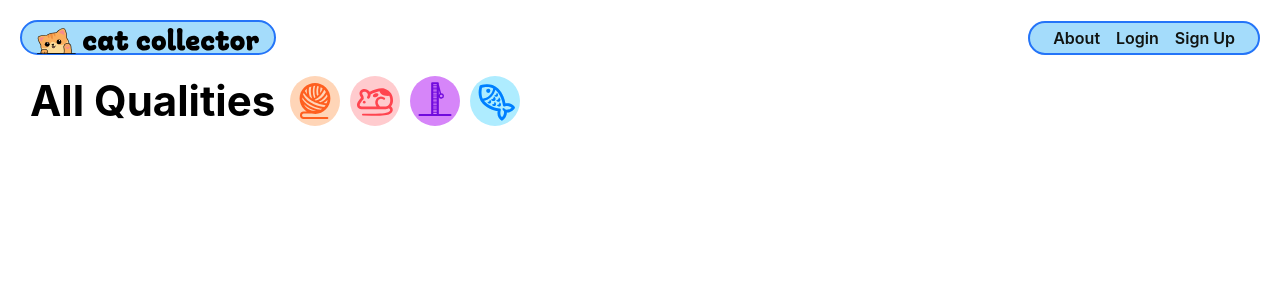
After one commit to berylrb/beba, a Django app: page /qualities/ in a window 1280 px wide. The commit adds this page. Shown: the top 300 px of the page. Run offline with Django 4.2, Linux system fonts and the light colour scheme; data that the repository does not hold is empty.

Commit message:
finish setup part 5

```diff
--- a/main_app/admin.py
+++ b/main_app/admin.py
@@ -1,6 +1,7 @@
 from django.contrib import admin
-from .models import Prompt, Car
+from .models import Prompt, Car, Qualities
 # Register your models here.
 
 admin.site.register(Prompt)
 admin.site.register(Car)
+admin.site.register(Qualities)
--- /dev/null
+++ b/main_app/static/css/qualities/qualities-index.css
@@ -0,0 +1,64 @@
+.card-container {
+  padding: 0 40px;
+  display: flex;
+  justify-content: center;
+  flex-wrap: wrap;
+}
+
+.card {
+  width: 224px;
+  height: 224px;
+  margin: 10px;
+  border: solid 2px;
+  box-shadow: var(--card-box-shadow);
+  position: relative;
+}
+
+.card-bg{
+  opacity: .4;
+  position: absolute;
+  display: inline-flex;
+  top: 0;
+  left: 0;
+  width: 100%;
+  height: 100%;
+}
+
+.card-content {
+  padding: 15px;
+  height: 100%;
+  width: 100%;
+  display: flex;
+  align-items: flex-end;
+  justify-content: flex-end;
+  flex-direction: column;
+}
+
+.card > a {
+  position: absolute;
+  top: 0;
+  left: 0;
+  width: 100%;
+  height: 100%;
+  display: inline-block;
+  text-decoration: none;
+  color: var(--text-color);
+}
+
+.card h2 {
+  margin: 7px 0;
+  font-size: var(--font-xl);
+}
+
+.card p {
+  margin: 0;
+  font-size: var(--font-reg);
+}
+
+.page-header > img {
+  margin-left: 10px;
+}
+
+.page-header > img:first-of-type {
+  margin-left: 15px;
+}
--- a/main_app/templates/base.html
+++ b/main_app/templates/base.html
@@ -30,7 +30,9 @@
       <ul>
         {% if user.is_authenticated %}
           <li><a href="{% url 'prompts_index' %}">All Prompts</a></li>
+          <li><a href="{% url 'qualities_index' %}">All Qualities</a></li>
           <li><a href="{% url 'prompts_create' %}">Add a Prompt</a></li>
+          <li><a href="{% url 'qualities_create' %}">Add a Quality</a></li>
           <li><a href="{% url 'about' %}">About</a></li>
           <li><a href="{% url 'logout' %}">Log out</a></li>
         {% else %}
--- /dev/null
+++ b/main_app/templates/main_app/qualities_list.html
@@ -0,0 +1,36 @@
+{% extends 'base.html' %}
+{% load static %}
+
+{% block head %}
+<link
+  rel="stylesheet"
+  type="text/css"
+  href="{% static 'css/qualities/qualities-index.css' %}"
+/>
+{% endblock %}
+
+{% block content %}
+
+<section class="page-header">
+  <h1>All Qualities</h1>
+  <img src="{% static 'images/string.svg' %}" alt="A ball of string" />
+  <img src="{% static 'images/mouse.svg' %}" alt="A mouse" />
+  <img src="{% static 'images/post.svg' %}" alt="A scratching post" />
+  <img src="{% static 'images/fish.svg' %}" alt="A fishy toy" />
+</section>
+
+<section class="card-container">
+  {% for quality in qualities_list %}
+  <div class="card">
+    <div class="card-bg"></div>
+    <a href="{% url 'toys_detail' toy.id %}">
+      <div class="card-content">
+        <h2>{{ toy.name }}</h2>
+        <p>A {{ toy.color }} toy</p>
+      </div>
+    </a>
+  </div>
+  {% endfor %}
+</section>
+
+{% endblock %}
--- a/main_app/urls.py
+++ b/main_app/urls.py
@@ -11,4 +11,9 @@ urlpatterns = [
   path('prompts/<int:pk>/delete/', views.PromptDelete.as_view(), name='prompts_delete'),
   path('accounts/signup/', views.signup, name='signup'),
   path('prompts/<int:prompt_id>/add_car/', views.add_car, name='add_car'),
+  path('qualities/create/', views.QualitiesCreate.as_view(), name='qualities_create'),
+  path('qualities/<int:pk>/', views.QualityDetail.as_view(), name='qualities_detail'),
+  path('qualities/', views.QualitiesList.as_view(), name='qualities_index'),
+    path('qualities/<int:pk>/update/', views.QualitiesUpdate.as_view(), name='qualities_update'),
+  path('qualities/<int:pk>/delete/', views.QualitiesDelete.as_view(), name='qualities_delete'),
 ]
--- a/main_app/views.py
+++ b/main_app/views.py
@@ -1,8 +1,9 @@
 from django.shortcuts import render, redirect
 from django.views.generic.edit import CreateView, UpdateView, DeleteView
+from django.views.generic import ListView, DetailView
 from django.contrib.auth import login
 from django.contrib.auth.forms import UserCreationForm
-from .models import Prompt
+from .models import Prompt, Qualities
 from django.contrib.auth.views import LoginView
 from django.contrib.auth.decorators import login_required
 from django.contrib.auth.mixins import LoginRequiredMixin
@@ -40,6 +41,17 @@ def signup(request):
   context = {'form': form, 'error_message': error_message}
   return render(request, 'signup.html', context)
 
+class QualitiesCreate(CreateView):
+  model = Qualities
+  fields = '__all__'
+
+class QualitiesUpdate(UpdateView):
+  model = Qualities
+  fields = ['name', 'color']
+
+class QualitiesDelete(DeleteView):
+  model = Qualities
+  success_url = '/qualities/'
 
 class PromptCreate(LoginRequiredMixin, CreateView):
   model = Prompt
@@ -58,7 +70,11 @@ class PromptDelete(LoginRequiredMixin, DeleteView):
   model = Prompt
   success_url = '/prompts/'
 
+class QualitiesList(ListView):
+  model = Qualities
 
+class QualityDetail(DetailView):
+  model = Qualities
 
 # def home(request):
 #   return HttpResponse('<h1>Hello ᓚᘏᗢ</h1>')
```
Also changed, not shown: main_app/models.py (+9 -0 lines), main_app/static/css/qualities/quality-detail.css (added, +52 -0 lines), main_app/templates/main_app/qualities_confirm_delete.html (added, +23 -0 lines), main_app/templates/main_app/qualities_form.html (added, +25 -0 lines), main_app/templates/main_app/quality_detail.html (added, +23 -0 lines), main_app/migrations/0004_used_alter_car_date.py (added), main_app/migrations/0005_remove_used_asked.py (added), main_app/migrations/0006_qualities_delete_used.py (added).
